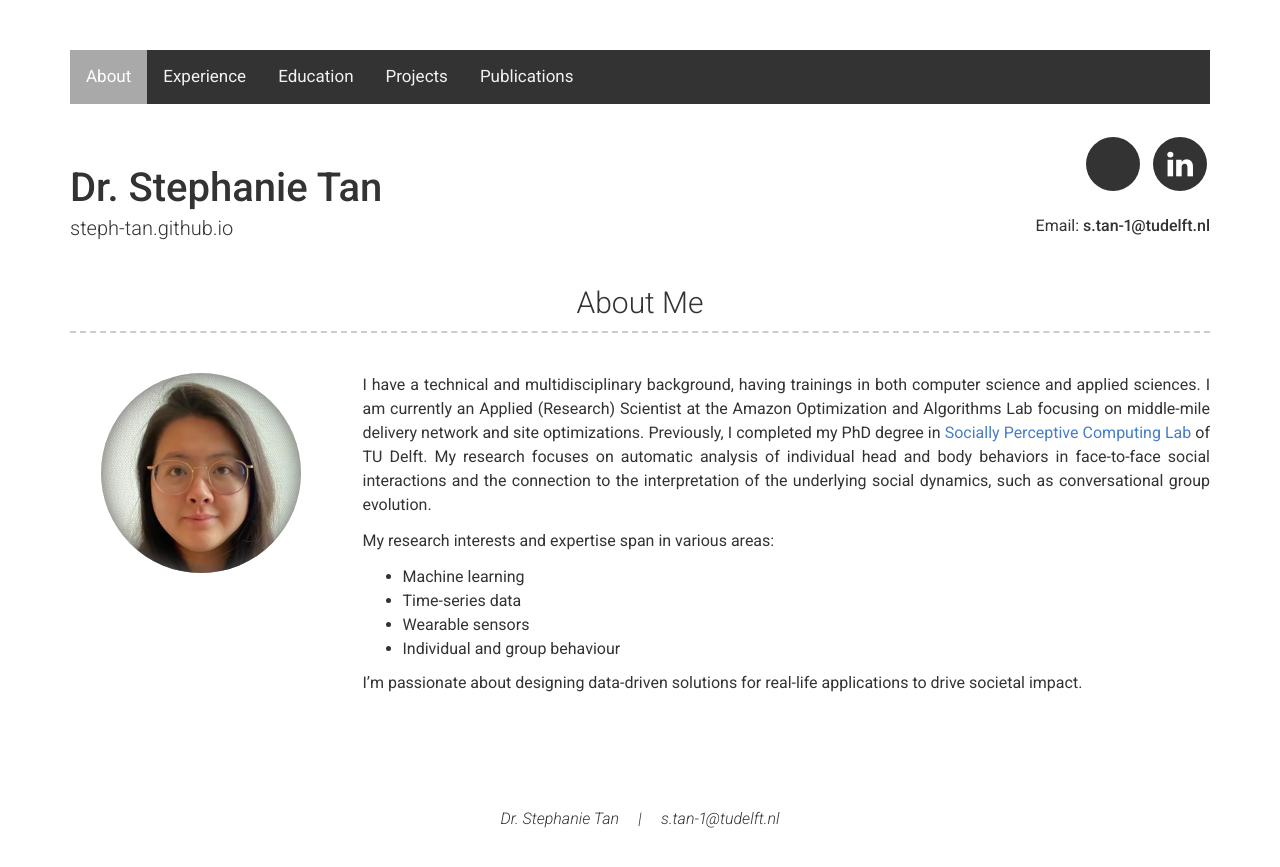
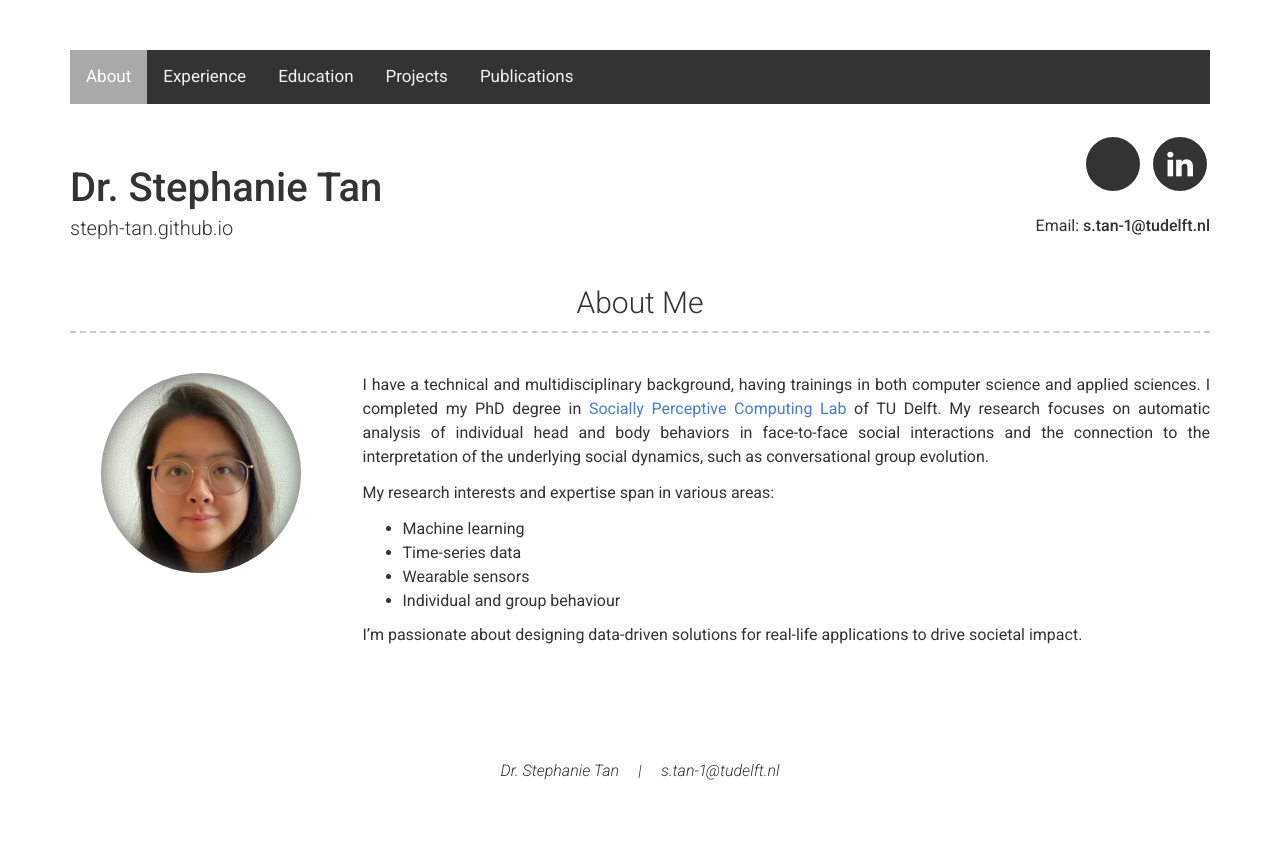
Before and after one commit to steph-tan/steph-tan.github.io, a Jekyll site: the page built from index.md, in a window 1280 px wide. Shown: the top 867 px of the page. Built offline with Jekyll 4.4.1, drawn with Linux system fonts in a browser that asks for light colours; a style sheet for code colours, icons or effects is not loaded.

Commit message:
Update _config.yml

```diff
--- a/_config.yml
+++ b/_config.yml
@@ -19,7 +19,7 @@
 # about_title: About Me (Use this to override about section title)
 about_profile_image: images/stephanietan.jpg
 about_content: | # this will include new lines to allow paragraphs
-  I have a technical and multidisciplinary background, having trainings in both computer science and applied sciences. I am currently an Applied (Research) Scientist at the Amazon Optimization and Algorithms Lab focusing on middle-mile delivery network and site optimizations. Previously, I completed my PhD degree in <a href="https://www.tudelft.nl/en/ewi/over-de-faculteit/afdelingen/intelligent-systems/pattern-recognition-bioinformatics/socially-perceptive-computing-lab" target="_blank">Socially Perceptive Computing Lab</a> of TU Delft.
+  I have a technical and multidisciplinary background, having trainings in both computer science and applied sciences. I completed my PhD degree in <a href="https://www.tudelft.nl/en/ewi/over-de-faculteit/afdelingen/intelligent-systems/pattern-recognition-bioinformatics/socially-perceptive-computing-lab" target="_blank">Socially Perceptive Computing Lab</a> of TU Delft.
   My research focuses on automatic analysis of individual head and body behaviors in face-to-face social interactions and the connection to the interpretation of the underlying social dynamics, such as conversational group evolution.
 
   My research interests and expertise span in various areas:
```
